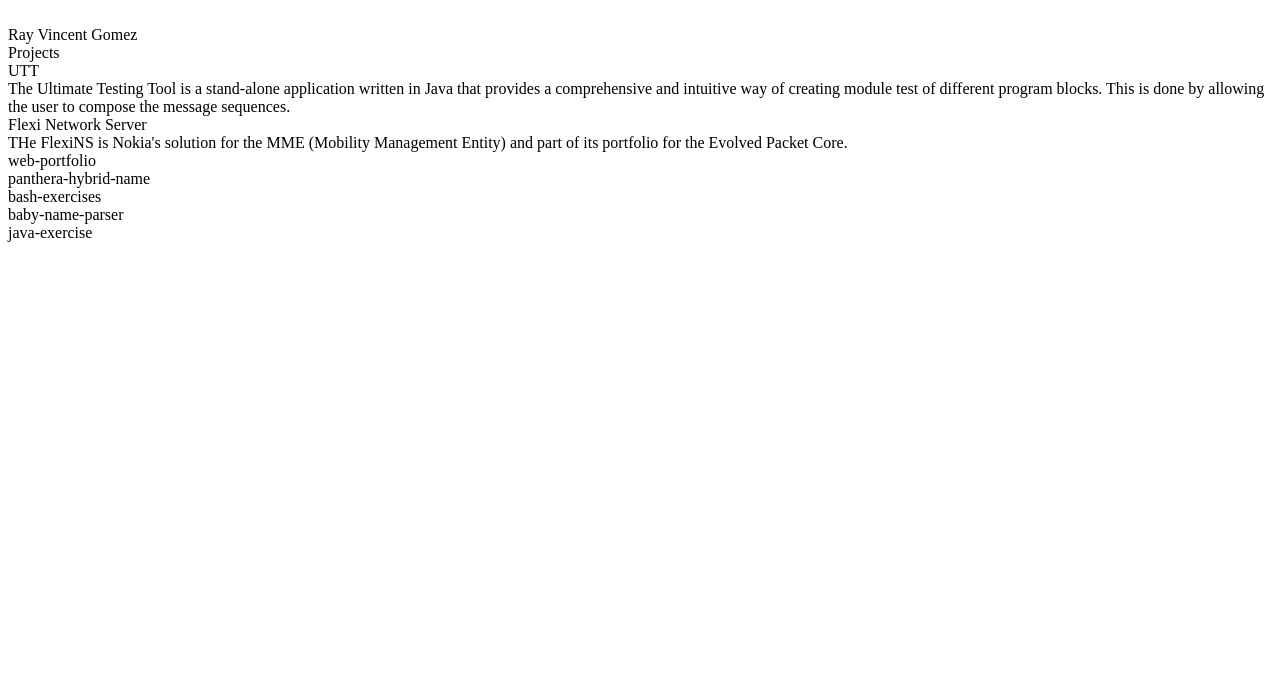
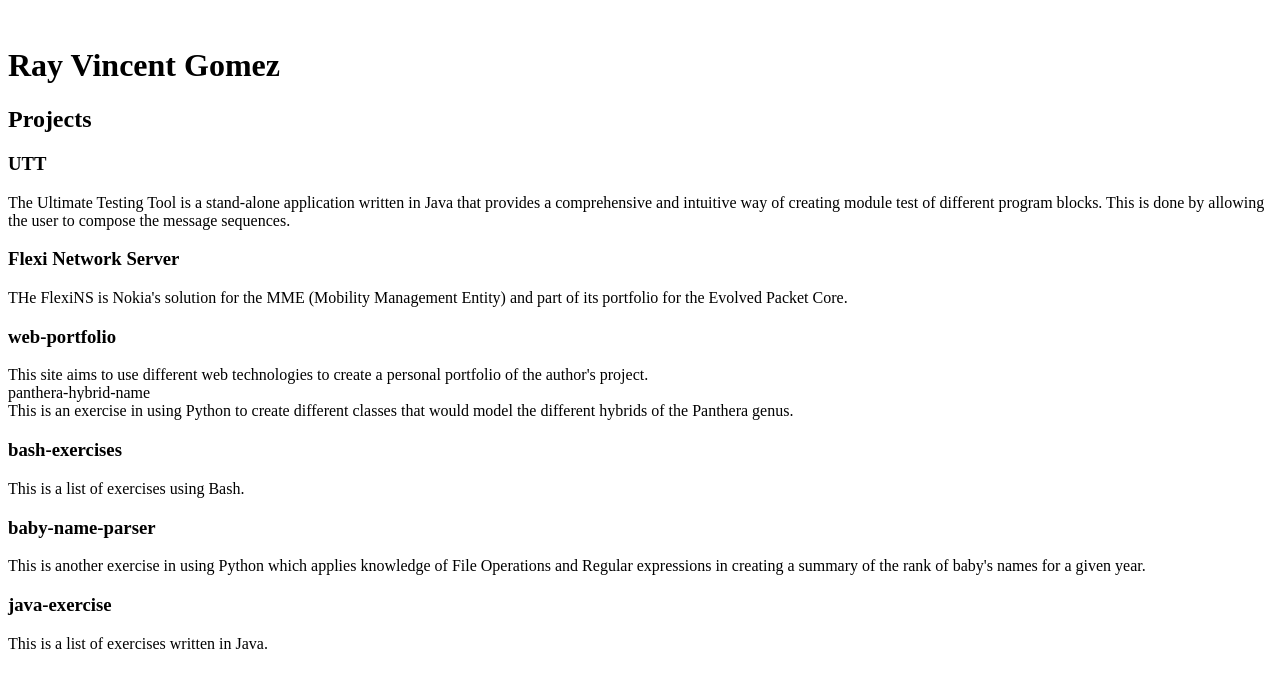
Before and after one commit to raygomez/basic-web-exercise, a plain HTML site: page index.html in a window 1280 px wide. Drawn offline with Linux system fonts and the light colour scheme.

Commit message:
added the description

```diff
--- a/index.html
+++ b/index.html
@@ -6,20 +6,25 @@
 </head>
 <body>
 <br>
-Ray Vincent Gomez<br/>
+<h1>Ray Vincent Gomez</h1>
 
-Projects<br/>
-UTT<br/>
-The Ultimate Testing Tool is a stand-alone application written in Java that provides a comprehensive and intuitive way of
-creating module test of different program blocks. This is done by allowing the user to compose the message sequences.<br/>
-Flexi Network Server<br/>
+<h2>Projects</h2>
+<h3>UTT</h3>
+
+<p>The Ultimate Testing Tool is a stand-alone application written in Java that provides a comprehensive and intuitive way of
+creating module test of different program blocks. This is done by allowing the user to compose the message sequences.</p>
+<h3>Flexi Network Server</h3>
 THe FlexiNS is Nokia's solution for the MME (Mobility Management Entity) and part of its  portfolio for the Evolved Packet Core. <br/>
-web-portfolio<br/>
+<h3>web-portfolio</h3>
+This site aims to use different web technologies to create a personal portfolio of the author's project.<br/>
 panthera-hybrid-name<br/>
-bash-exercises<br/>
-baby-name-parser<br/>
-java-exercise<br/>
-
-
+This is an exercise in using Python to create different classes that would model the different hybrids of the Panthera genus.<br/>
+<h3>bash-exercises</h3>
+This is a list of exercises using Bash.
+<h3>baby-name-parser</h3>
+This is another exercise in using Python which applies knowledge of File Operations and Regular expressions in creating a summary of the rank
+of baby's names for a given year.
+<h3>java-exercise</h3>
+This is a list of exercises written in Java.
 </body>
 </html>
```
